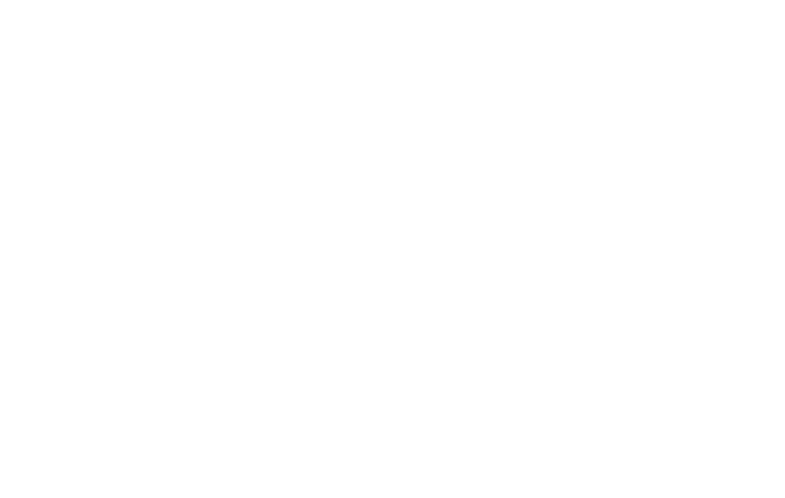
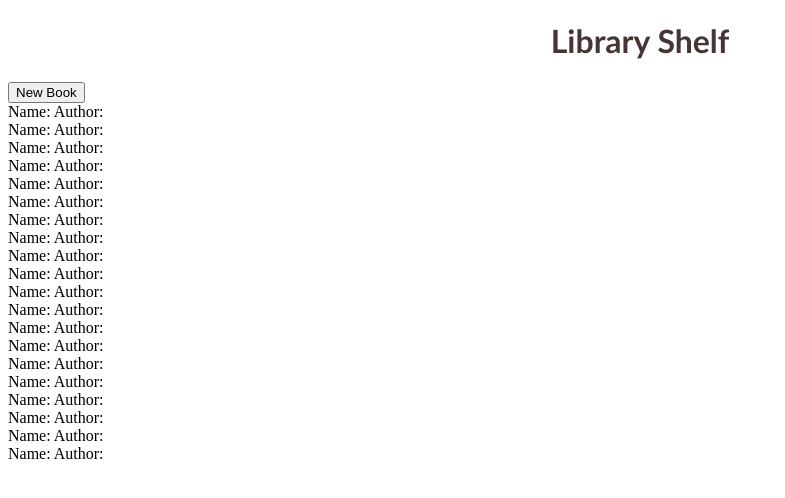
Before and after one commit to EleniMG/Library, a plain HTML site: page index.html in a window 1280 px wide. Shown: the whole page, without its empty margins (0-785 px from the left). Drawn offline with Linux system fonts and the light colour scheme.

Commit message:
Inserting header, button and grid divs

```diff
--- a/index.html
+++ b/index.html
@@ -8,5 +8,117 @@
 </head>
 <body>
     <script src="script.js"></script>
+    <link rel="stylesheet" href="main.css">
+
+    <h1>Library Shelf</h1>
+
+    <button type="button">New Book</button>
+
+    <div class="library-grid">
+        <div class="book">
+            Name:
+            Author:
+        </div>
+
+        <div class="book">
+            Name:
+            Author:
+        </div>
+
+        <div class="book">
+            Name:
+            Author:
+        </div>
+
+        <div class="book">
+            Name:
+            Author:
+        </div>
+
+        <div class="book">
+            Name:
+            Author:
+        </div>
+
+
+        <div class="book">
+            Name:
+            Author:
+        </div>
+
+        <div class="book">
+            Name:
+            Author:
+        </div>
+
+        <div class="book">
+            Name:
+            Author:
+        </div>
+
+        <div class="book">
+            Name:
+            Author:
+        </div>
+
+        <div class="book">
+            Name:
+            Author:
+        </div>
+
+
+        <div class="book">
+            Name:
+            Author:
+        </div>
+
+        <div class="book">
+            Name:
+            Author:
+        </div>
+
+        <div class="book">
+            Name:
+            Author:
+        </div>
+
+        <div class="book">
+            Name:
+            Author:
+        </div>
+
+        <div class="book">
+            Name:
+            Author:
+        </div>
+
+
+        <div class="book">
+            Name:
+            Author:
+        </div>
+
+        <div class="book">
+            Name:
+            Author:
+        </div>
+
+        <div class="book">
+            Name:
+            Author:
+        </div>
+
+        <div class="book">
+            Name:
+            Author:
+        </div>
+
+        <div class="book">
+            Name:
+            Author:
+        </div>
+
+    </div>
+
 </body>
 </html>
--- a/main.css
+++ b/main.css
@@ -0,0 +1,6 @@
+h1{
+    display: flex;
+    justify-content: center;
+    font-family: 'Trebuchet MS', 'Lucida Sans Unicode', 'Lucida Grande', 'Lucida Sans', Arial, sans-serif;
+    color:rgb(71, 53, 53)
+}
--- a/script.js
+++ b/script.js
@@ -16,7 +16,7 @@ function addingNewBooktoLibrary(name, author){
     return myLibrary.push(newBook);
 }
 
-addingNewBooktoLibrary('Rabbit', 'poo')
+addingNewBooktoLibrary('Rabbit', 'Alice Wonderland')
 
 addingNewBooktoLibrary('abc', '123')
 
```
